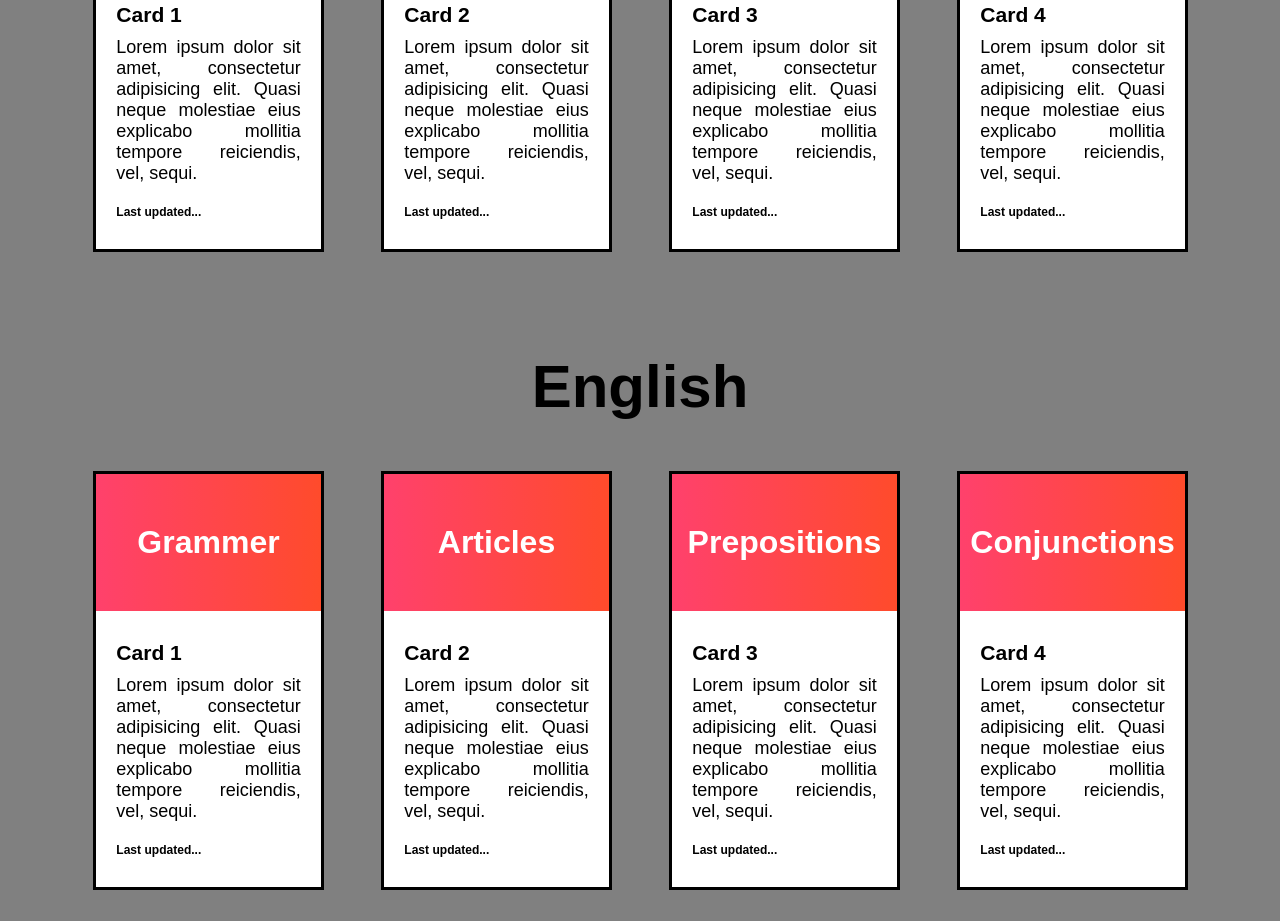
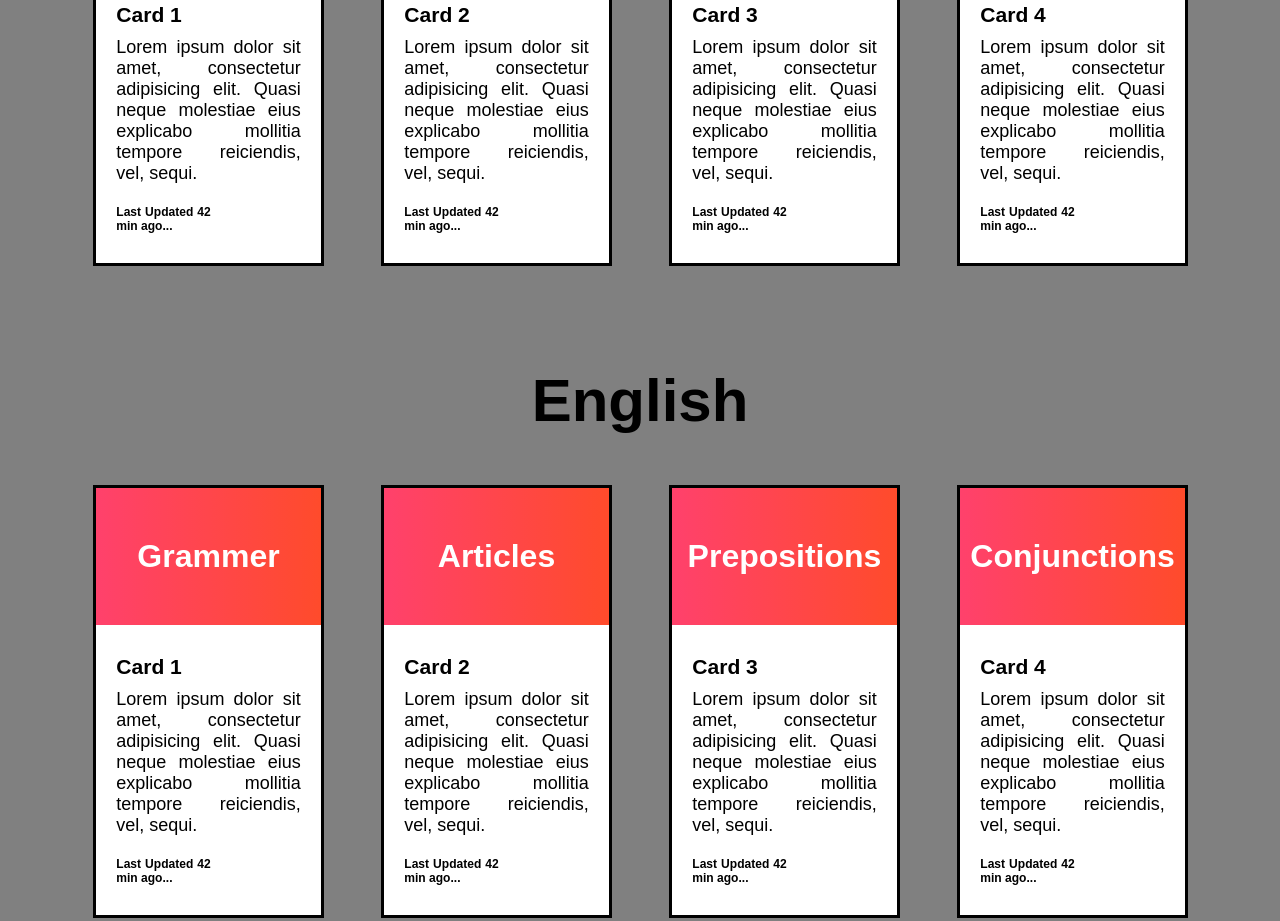
Before and after one commit to Mridul2001IDE/Intershala-Web-Project, a plain HTML site: page index.html in a window 1280 px wide. Shown: the part 373-1294 px from the top of the page. Drawn offline with Linux system fonts and the light colour scheme.

Commit message:
Add files via upload

```diff
--- a/index.html
+++ b/index.html
@@ -152,7 +152,7 @@ body {
            <p>
             Lorem ipsum dolor sit amet, consectetur adipisicing elit. Quasi neque molestiae eius explicabo mollitia tempore reiciendis, vel, sequi.
            </p> <br>
-          <h6 style="padding-right:90px;">Last updated...</h6>
+          <h6 style="padding-right:90px;" id="time1"></h6>
         </div>
 
 
@@ -169,7 +169,7 @@ body {
            <p>
             Lorem ipsum dolor sit amet, consectetur adipisicing elit. Quasi neque molestiae eius explicabo mollitia tempore reiciendis, vel, sequi.
            </p> <br>
-          <h6 style="padding-right:90px;">Last updated...</h6>
+          <h6 style="padding-right:90px;" id="time2"></h6>
         </div>
 
 
@@ -186,7 +186,7 @@ body {
            <p>
             Lorem ipsum dolor sit amet, consectetur adipisicing elit. Quasi neque molestiae eius explicabo mollitia tempore reiciendis, vel, sequi.
            </p> <br>
-          <h6 style="padding-right:90px;">Last updated...</h6>
+          <h6 style="padding-right:90px;" id="time3"></h6>
         </div>
 
 
@@ -203,7 +203,7 @@ body {
            <p>
             Lorem ipsum dolor sit amet, consectetur adipisicing elit. Quasi neque molestiae eius explicabo mollitia tempore reiciendis, vel, sequi.
            </p> <br>
-          <h6 style="padding-right:90px;">Last updated...</h6>
+          <h6 style="padding-right:90px;" id="time4"></h6>
         </div>
 
 
@@ -251,7 +251,7 @@ body {
            <p>
             Lorem ipsum dolor sit amet, consectetur adipisicing elit. Quasi neque molestiae eius explicabo mollitia tempore reiciendis, vel, sequi.
            </p> <br>
-          <h6 style="padding-right:90px;">Last updated...</h6>
+          <h6 style="padding-right:90px;" id="time5"></h6>
         </div>
 
 
@@ -268,7 +268,7 @@ body {
            <p>
             Lorem ipsum dolor sit amet, consectetur adipisicing elit. Quasi neque molestiae eius explicabo mollitia tempore reiciendis, vel, sequi.
            </p> <br>
-          <h6 style="padding-right:90px;">Last updated...</h6>
+          <h6 style="padding-right:90px;" id="time6"></h6>
         </div>
 
 
@@ -285,7 +285,7 @@ body {
            <p>
             Lorem ipsum dolor sit amet, consectetur adipisicing elit. Quasi neque molestiae eius explicabo mollitia tempore reiciendis, vel, sequi.
            </p> <br>
-          <h6 style="padding-right:90px;">Last updated...</h6>
+          <h6 style="padding-right:90px;" id="time7"></h6>
         </div>
 
 
@@ -302,7 +302,7 @@ body {
            <p>
             Lorem ipsum dolor sit amet, consectetur adipisicing elit. Quasi neque molestiae eius explicabo mollitia tempore reiciendis, vel, sequi.
            </p> <br>
-          <h6 style="padding-right:90px;">Last updated...</h6>
+          <h6 style="padding-right:90px;" id="time8"></h6>
         </div>
 
 
@@ -346,7 +346,7 @@ body {
            <p>
             Lorem ipsum dolor sit amet, consectetur adipisicing elit. Quasi neque molestiae eius explicabo mollitia tempore reiciendis, vel, sequi.
            </p> <br>
-          <h6 style="padding-right:90px;">Last updated...</h6>
+          <h6 style="padding-right:90px;" id="time9"></h6>
         </div>
 
 
@@ -363,7 +363,7 @@ body {
            <p>
             Lorem ipsum dolor sit amet, consectetur adipisicing elit. Quasi neque molestiae eius explicabo mollitia tempore reiciendis, vel, sequi.
            </p> <br>
-          <h6 style="padding-right:90px;">Last updated...</h6>
+          <h6 style="padding-right:90px;" id="time10"> </h6>
         </div>
 
 
@@ -380,7 +380,7 @@ body {
            <p>
             Lorem ipsum dolor sit amet, consectetur adipisicing elit. Quasi neque molestiae eius explicabo mollitia tempore reiciendis, vel, sequi.
            </p> <br>
-          <h6 style="padding-right:90px;">Last updated...</h6>
+          <h6 style="padding-right:90px;" id="time11"></h6>
         </div>
 
 
@@ -397,7 +397,7 @@ body {
            <p>
             Lorem ipsum dolor sit amet, consectetur adipisicing elit. Quasi neque molestiae eius explicabo mollitia tempore reiciendis, vel, sequi.
            </p> <br>
-          <h6 style="padding-right:90px;">Last updated...</h6>
+          <h6 style="padding-right:90px;" id="time12"></h6>
         </div>
 
 
@@ -419,6 +419,58 @@ body {
     </div>
   </div>
 
+  <script>
+
+
+
+    var today= new Date();
+    let min=today.getMinutes();
+    let hr=today.getHours();
+    if(min>59 || min<1)
+    {
+      document.getElementById('time1').innerHTML= "Last Updated"+""+hr.toString()+"min ago...";
+      document.getElementById('time2').innerHTML= "Last Updated"+""+hr.toString()+"min ago...";
+      document.getElementById('time3').innerHTML= "Last Updated"+""+hr.toString()+"min ago...";
+      document.getElementById('time4').innerHTML= "Last Updated"+""+hr.toString()+"min ago...";
+      document.getElementById('time5').innerHTML= "Last Updated"+""+hr.toString()+"min ago...";
+      document.getElementById('time6').innerHTML= "Last Updated"+""+hr.toString()+"min ago...";
+      document.getElementById('time7').innerHTML= "Last Updated"+""+hr.toString()+"min ago...";
+      document.getElementById('time8').innerHTML= "Last Updated"+""+hr.toString()+"min ago...";
+      document.getElementById('time9').innerHTML= "Last Updated"+""+hr.toString()+"min ago...";
+      document.getElementById('time10').innerHTML= "Last Updated"+""+hr.toString()+"min ago...";
+      document.getElementById('time11').innerHTML= "Last Updated"+""+hr.toString()+"min ago...";
+      document.getElementById('time12').innerHTML= "Last Updated"+""+hr.toString()+"min ago...";
+
+
+
+    }
+    else if(min>1 || min<59)
+    {
+      document.getElementById('time1').innerHTML= "Last Updated" + " "+ min.toString()+ " " +"min ago...";
+      document.getElementById('time2').innerHTML= "Last Updated" + " "+ min.toString()+ " " +"min ago...";
+      document.getElementById('time3').innerHTML= "Last Updated" + " "+ min.toString()+ " " +"min ago...";
+      document.getElementById('time4').innerHTML= "Last Updated" + " "+ min.toString()+ " " +"min ago...";
+      document.getElementById('time5').innerHTML= "Last Updated" + " "+ min.toString()+ " " +"min ago...";
+      document.getElementById('time6').innerHTML= "Last Updated" + " "+ min.toString()+ " " +"min ago...";
+      document.getElementById('time7').innerHTML= "Last Updated" + " "+ min.toString()+ " " +"min ago...";
+      document.getElementById('time8').innerHTML= "Last Updated" + " "+ min.toString()+ " " +"min ago...";
+      document.getElementById('time9').innerHTML= "Last Updated" + " "+ min.toString()+ " " +"min ago...";
+      document.getElementById('time10').innerHTML= "Last Updated" + " "+ min.toString()+ " " +"min ago...";
+      document.getElementById('time11').innerHTML= "Last Updated" + " "+ min.toString()+ " " +"min ago...";
+      document.getElementById('time12').innerHTML= "Last Updated" + " "+ min.toString()+ " " +"min ago...";
+    }
+
+
+
+
+
+
+
+
+
+
+  </script>
+
 
 </body>
 
```
